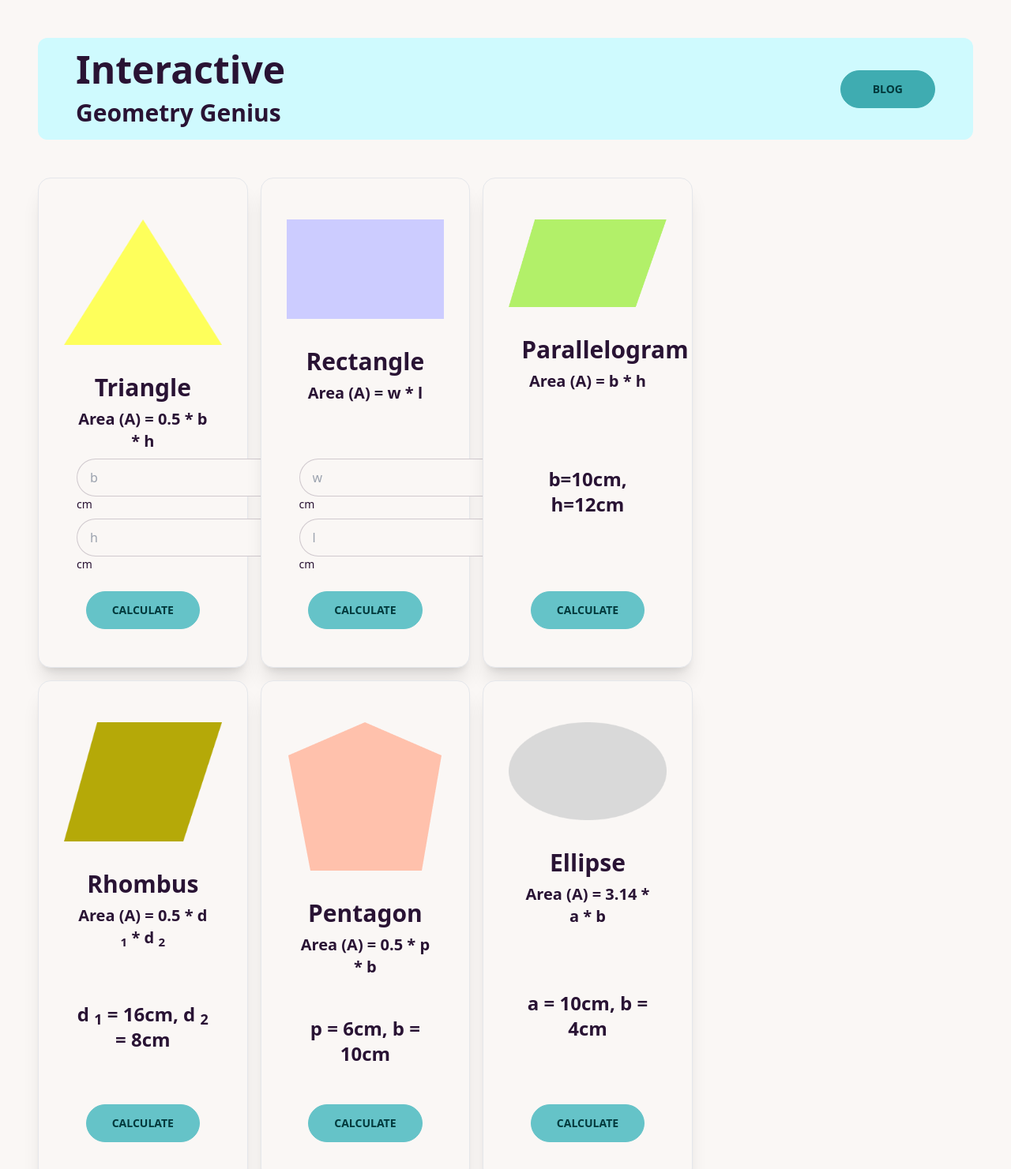
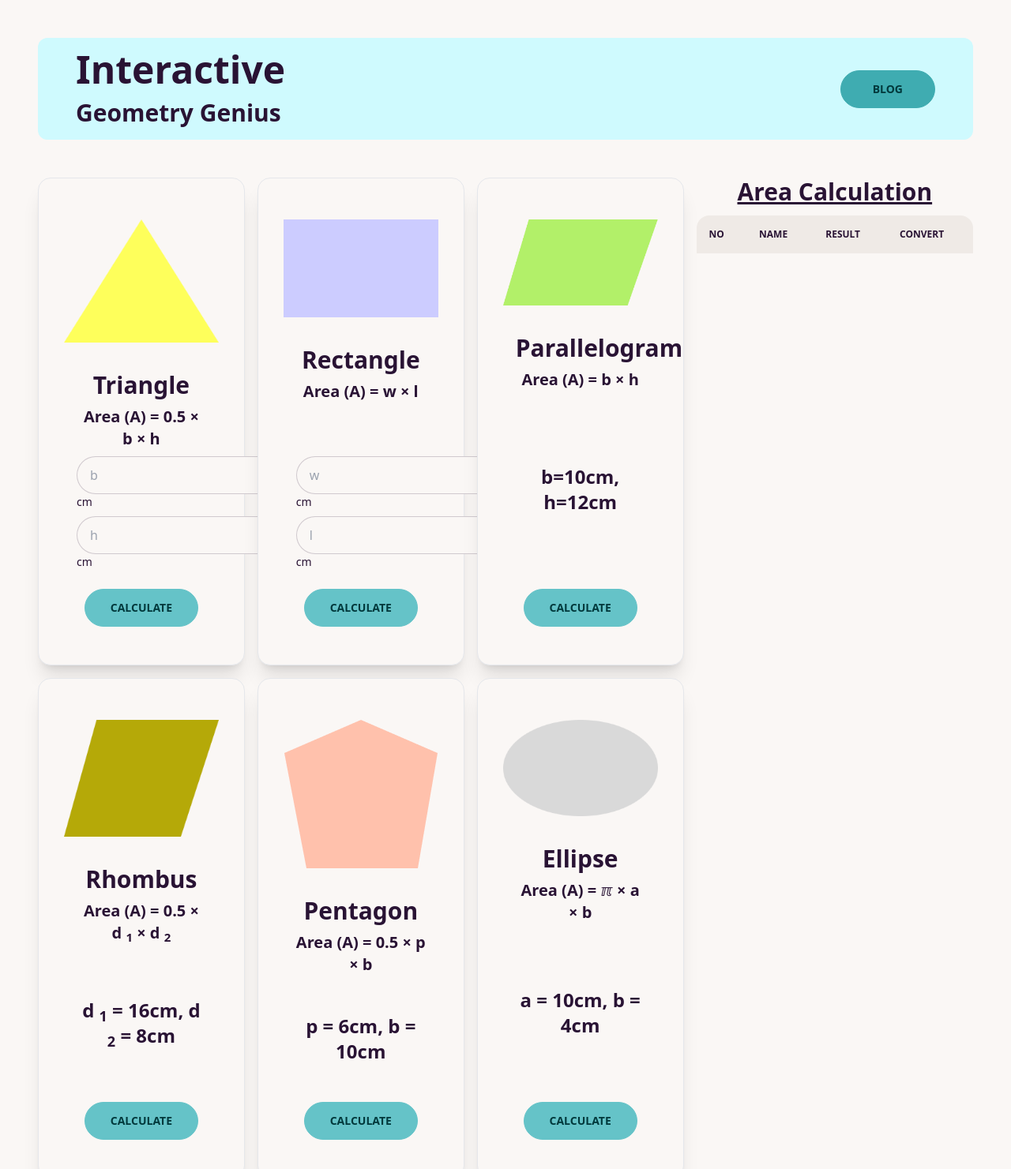
Before and after one commit to marufbroh/geometry-genius, a plain HTML site: page index.html in a window 1280 px wide. Shown: the top 1481 px of the page at 79% size. Drawn offline with nearby package versions, Linux system fonts and the light colour scheme.

Commit message:
calculation section added

```diff
--- a/index.html
+++ b/index.html
@@ -40,7 +40,7 @@
                     <div class="card-body">
 
                         <h2 id="" class="text-3xl font-bold text-center">Triangle</h2>
-                        <p class="text-xl font-semibold text-center">Area (A) = 0.5 * b * h</p>
+                        <p class="text-xl font-semibold text-center">Area (A) = 0.5 <span>&#215;</span> b <span>&#215;</span> h</p>
 
                         <div class="form-control gap-2 mb-4 mx-auto">
                             <label>
@@ -64,7 +64,7 @@
                     <div class="card-body">
 
                         <h2 id="" class="text-3xl font-bold text-center">Rectangle</h2>
-                        <p class="text-xl font-semibold text-center">Area (A) = w * l</p>
+                        <p class="text-xl font-semibold text-center">Area (A) = w <span>&#215;</span> l</p>
 
                         <div class="form-control gap-2 mb-4 mx-auto">
                             <label>
@@ -88,7 +88,7 @@
                     <div class="card-body">
 
                         <h2 id="" class="text-3xl font-bold text-center">Parallelogram</h2>
-                        <p class="text-xl font-semibold text-center">Area (A) = b * h</p>
+                        <p class="text-xl font-semibold text-center">Area (A) = b <span>&#215;</span> h</p>
 
                         <p class="text-2xl font-semibold text-center my-10">b=10cm, h=12cm</p>
 
@@ -103,7 +103,7 @@
                     <div class="card-body">
 
                         <h2 id="" class="text-3xl font-bold text-center">Rhombus</h2>
-                        <p class="text-xl font-semibold text-center">Area (A) = 0.5 * d <sub>1</sub> * d <sub>2</sub>
+                        <p class="text-xl font-semibold text-center">Area (A) = 0.5 <span>&#215;</span> d <sub>1</sub> <span>&#215;</span> d <sub>2</sub>
                         </p>
 
                         <p class="text-2xl font-semibold text-center my-10">d <sub>1</sub> = 16cm, d <sub>2</sub> = 8cm
@@ -120,7 +120,7 @@
                     <div class="card-body">
 
                         <h2 id="" class="text-3xl font-bold text-center">Pentagon</h2>
-                        <p class="text-xl font-semibold text-center">Area (A) = 0.5 * p * b</p>
+                        <p class="text-xl font-semibold text-center">Area (A) = 0.5 <span>&#215;</span> p <span>&#215;</span> b</p>
 
                         <p class="text-2xl font-semibold text-center my-10">p = 6cm, b = 10cm</p>
 
@@ -135,7 +135,7 @@
                     <div class="card-body">
 
                         <h2 id="" class="text-3xl font-bold text-center">Ellipse</h2>
-                        <p class="text-xl font-semibold text-center">Area (A) = 3.14 * a * b</p>
+                        <p class="text-xl font-semibold text-center">Area (A) = <span>&#8508;</span>  <span>&#215;</span> a <span>&#215;</span> b</p>
 
                         <p class="text-2xl font-semibold text-center my-10">a = 10cm, b = 4cm</p>
 
@@ -148,7 +148,28 @@
             </div>
 
 
+            <!-- Geometry Calculation Section -->
+            <div class="geometry-details mx-auto w-full md:w-[30%] lg:w-[30%]">
+                <h1 class="text-3xl text-center font-bold underline">Area Calculation</h1>
 
+                <div class="overflow-x-auto mt-3">
+                    <table class="table w-full">
+                        <!-- head -->
+                        <thead>
+                            <tr>
+                                <th>No</th>
+                                <th>Name</th>
+                                <th>Result</th>
+                                <th>Convert</th>
+                            </tr>
+                        </thead>
+                        <!-- tbody -->
+                        <tbody id="table-body">
+
+                        </tbody>
+                    </table>
+                </div>
+            </div>
 
         </section>
     </main>
```
